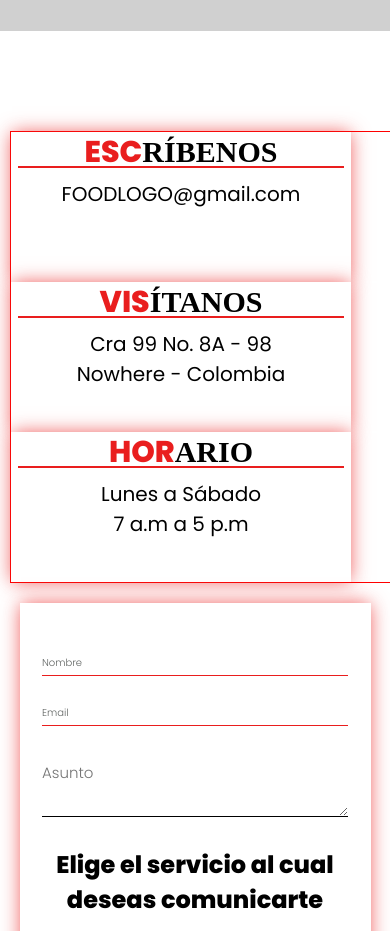
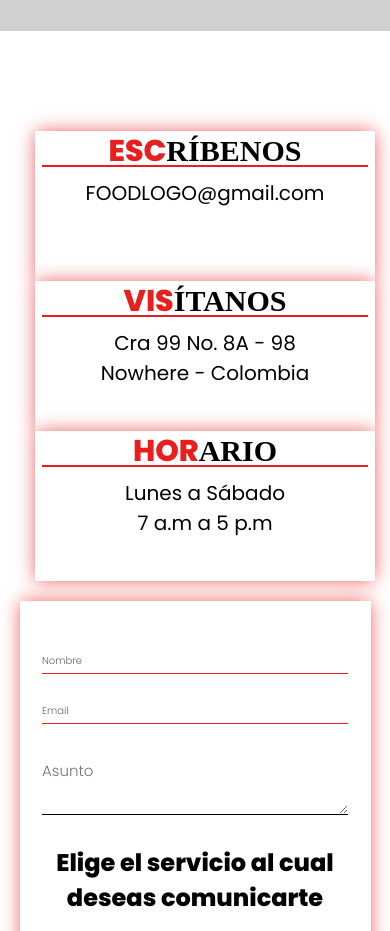
Before and after one commit to Sektor30/Frontend-Web-test, a React (Create React App) app: page / in a window 390 px wide. Shown: the part 2000-2931 px from the top of the page. Built offline with nearby package versions, Linux system fonts and the light colour scheme; no server answers.

Commit message:
react page test -6 edit pages

```diff
--- a/src/pages/contactP/Contact.css
+++ b/src/pages/contactP/Contact.css
@@ -137,7 +137,7 @@ textarea {
 .container-one {
   display: flex;
   flex-flow: row wrap;
-  align-items: center;
+  justify-content: center;
   z-index: 2;
   padding-left: 14.5rem;
   margin-left: 43rem;
@@ -318,7 +318,6 @@ input[type="submit"] {
 
 
   .container-one {
-      border: 1px solid red;
       width: 100%;
       margin-left: 2px;
       align-items: center;
```
